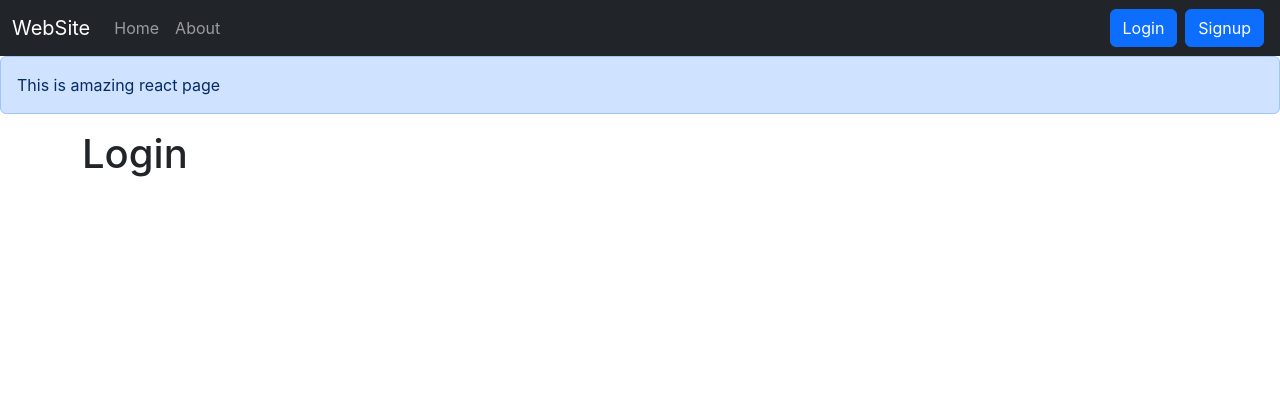
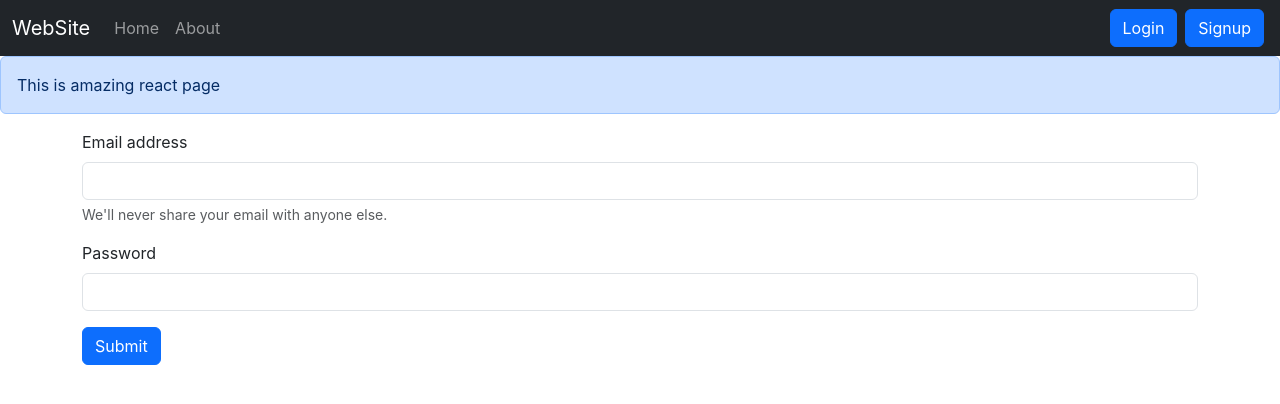
Before and after one commit to sid993100/iNotebook, a React (Create React App) app: page /Login in a window 1280 px wide. Shown: the top 404 px of the page. Built offline with nearby package versions, Linux system fonts and the light colour scheme; the HTML template or start-up script is replaced by a standard one.

Commit message:
login page completed

```diff
--- a/src/components/Login.js
+++ b/src/components/Login.js
@@ -1,11 +1,83 @@
-import React from "react";
+import React, { useState } from "react";
+// import { useHistory } from "react-router-dom";
+import { useNavigate } from "react-router-dom";
 
-function Login() {
+const Login = (props) => {
+  const [credentials, setCredentials] = useState({ email: "", password: "" });
+
+//   let history = useNavigate();
+let navigate = useNavigate();
+
+
+  const handleSubmit = async (e) => {
+    e.preventDefault();
+    const response = await fetch("http://localhost:5000/api/auth/login", {
+      method: "POST",
+      headers: {
+        "Content-Type": "application/json",
+      },
+      body: JSON.stringify({
+        email: credentials.email,
+        password: credentials.password,
+      }),
+    });
+    const json = await response.json();
+    console.log(json);
+
+    if (json.success) {
+      // Save the auth token and redirect
+      localStorage.setItem("token", json.authtoken);
+    //   history.push("/");
+      navigate("/");
+    } else {
+      alert("Invalid credentials");
+    }
+  };
+
+  const onChange = (e) => {
+    setCredentials({ ...credentials, [e.target.name]: e.target.value });
+  };
+
   return (
     <div>
-      <h1>Login</h1>
+      <form onSubmit={handleSubmit}>
+        <div className="mb-3">
+          <label htmlFor="email" className="form-label">
+            Email address
+          </label>
+          <input
+            type="email"
+            className="form-control"
+            value={credentials.email}
+            onChange={onChange}
+            id="email"
+            name="email"
+            aria-describedby="emailHelp"
+          />
+          <div id="emailHelp" className="form-text">
+            We'll never share your email with anyone else.
+          </div>
+        </div>
+        <div className="mb-3">
+          <label htmlFor="password" className="form-label">
+            Password
+          </label>
+          <input
+            type="password"
+            className="form-control"
+            value={credentials.password}
+            onChange={onChange}
+            name="password"
+            id="password"
+          />
+        </div>
+
+        <button type="submit" className="btn btn-primary">
+          Submit
+        </button>
+      </form>
     </div>
   );
-}
+};
 
 export default Login;
```
